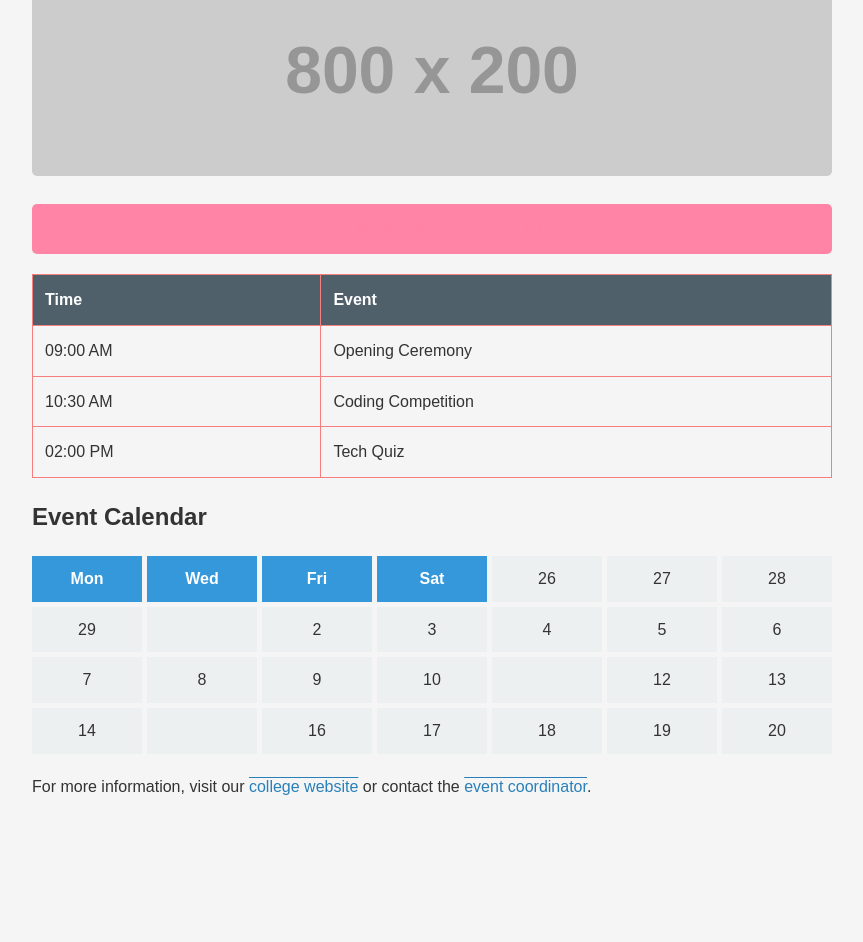
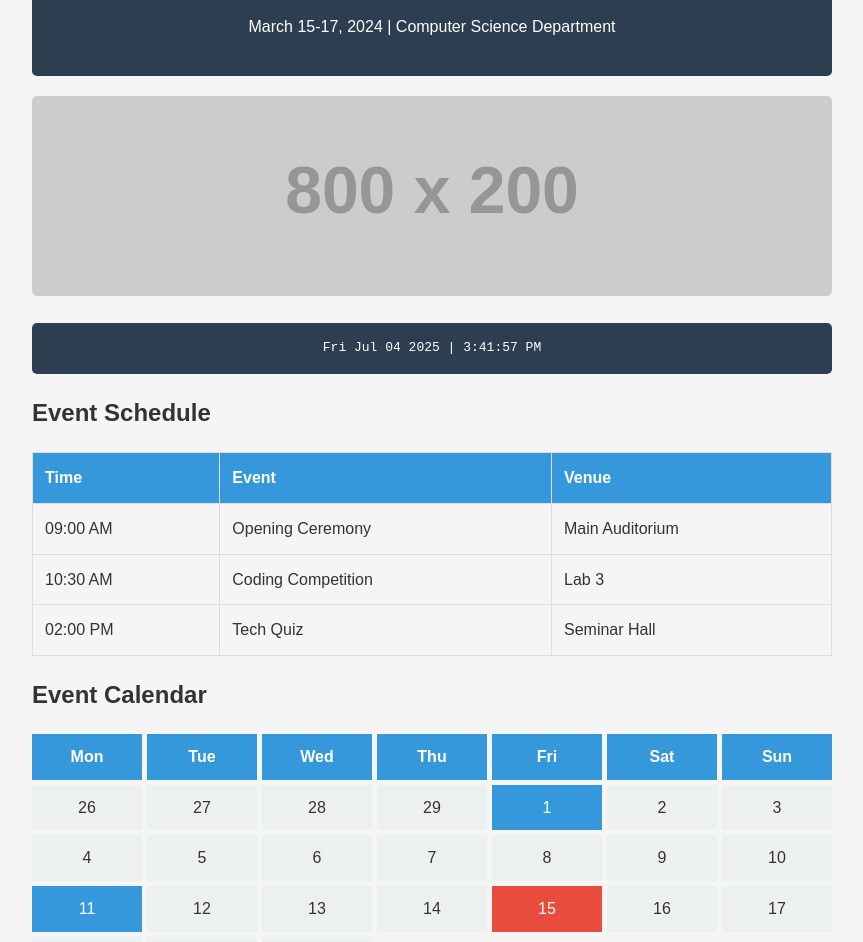
Before and after one commit to PintuVaishanv/web, a plain HTML site: page index.html in a window 1280 px wide. Shown: the part 120-1062 px from the top of the page, without its empty margins (208-1071 px from the left). Before the commit the page ends 955 px from the top, so only its background shows below. Drawn offline with Linux system fonts and the light colour scheme; placeholder pictures from the web are drawn by us.

Commit message:
Update index.html

```diff
--- a/index.html
+++ b/index.html
@@ -18,7 +18,7 @@
         header {
             text-align: center;
             padding: 20px 0;
-            background: #0080ff;
+            background: #2c3e50;
             color: white;
             border-radius: 5px;
             margin-bottom: 20px;
@@ -35,14 +35,14 @@
             margin: 20px 0;
         }
         table, th, td {
-            border: 1px solid #f57e7e;
+            border: 1px solid #ddd;
         }
         th, td {
             padding: 12px;
             text-align: left;
         }
         th {
-            background-color: #4f606b;
+            background-color: #3498db;
             color: white;
         }
         .calendar {
@@ -62,8 +62,8 @@
             font-weight: bold;
         }
         .time-display {
-            background: #ff84a5;
-            color: #ff84a5;
+            background: #2c3e50;
+            color: white;
             padding: 15px;
             text-align: center;
             border-radius: 5px;
@@ -80,17 +80,17 @@
         }
         a {
             color: #2980b9;
-            text-decoration:overline;
+            text-decoration: none;
         }
         a:hover {
-            text-decoration:double;
+            text-decoration: underline;
         }
     </style>
 </head>
 <body>
     <header>
-
-        <p Computer Science Department</p>
+        <h1>College Tech Fest 2024</h1>
+        <p>March 15-17, 2024 | Computer Science Department</p>
     </header>
 
     <img src="https://placehold.co/800x200?text=Tech+Fest+2024" alt="Students participating in tech fest activities" class="event-img">
@@ -99,48 +99,57 @@
         <div id="datetime">Loading date and time...</div>
     </div>
 
+    <h2>Event Schedule</h2>
     <table>
         <tr>
             <th>Time</th>
             <th>Event</th>
+            <th>Venue</th>
         </tr>
         <tr>
             <td>09:00 AM</td>
             <td>Opening Ceremony</td>
+            <td>Main Auditorium</td>
         </tr>
         <tr>
             <td>10:30 AM</td>
             <td>Coding Competition</td>
+            <td>Lab 3</td>
         </tr>
         <tr>
             <td>02:00 PM</td>
             <td>Tech Quiz</td>
-        <tr>
+            <td>Seminar Hall</td>
+        </tr>
     </table>
 
     <h2>Event Calendar</h2>
     <div class="calendar">
         <div class="header">Mon</div>
+        <div class="header">Tue</div>
         <div class="header">Wed</div>
-
+        <div class="header">Thu</div>
         <div class="header">Fri</div>
         <div class="header">Sat</div>
+        <div class="header">Sun</div>
 
         <div>26</div><div>27</div><div>28</div><div>29</div>
-        <div style="background:#ecf0f1;color:#ecf0f1;">1</div>
+        <div style="background:#3498db;color:white;">1</div>
         <div>2</div><div>3</div>
         <div>4</div><div>5</div><div>6</div><div>7</div>
         <div>8</div><div>9</div><div>10</div>
-        <div style="background:#ecf0f1;color:#ecf0f1;">11</div>
+        <div style="background:#3498db;color:white;">11</div>
         <div>12</div><div>13</div>
-        <div>14</div><div style="background:#ecf0f1;color:#ecf0f1;">15</div>
+        <div>14</div><div style="background:#e74c3c;color:white;">15</div>
         <div>16</div><div>17</div><div>18</div>
         <div>19</div><div>20</div>
     </div>
 
     <p>For more information, visit our <a href="#">college website</a> or contact the <a href="#">event coordinator</a>.</p>
 
-
+    <footer>
+        © 2024 Computer Science Department | All Rights Reserved
+    </footer>
 
     <script>
         // Simple clock script (this will be removed per your request)
```
